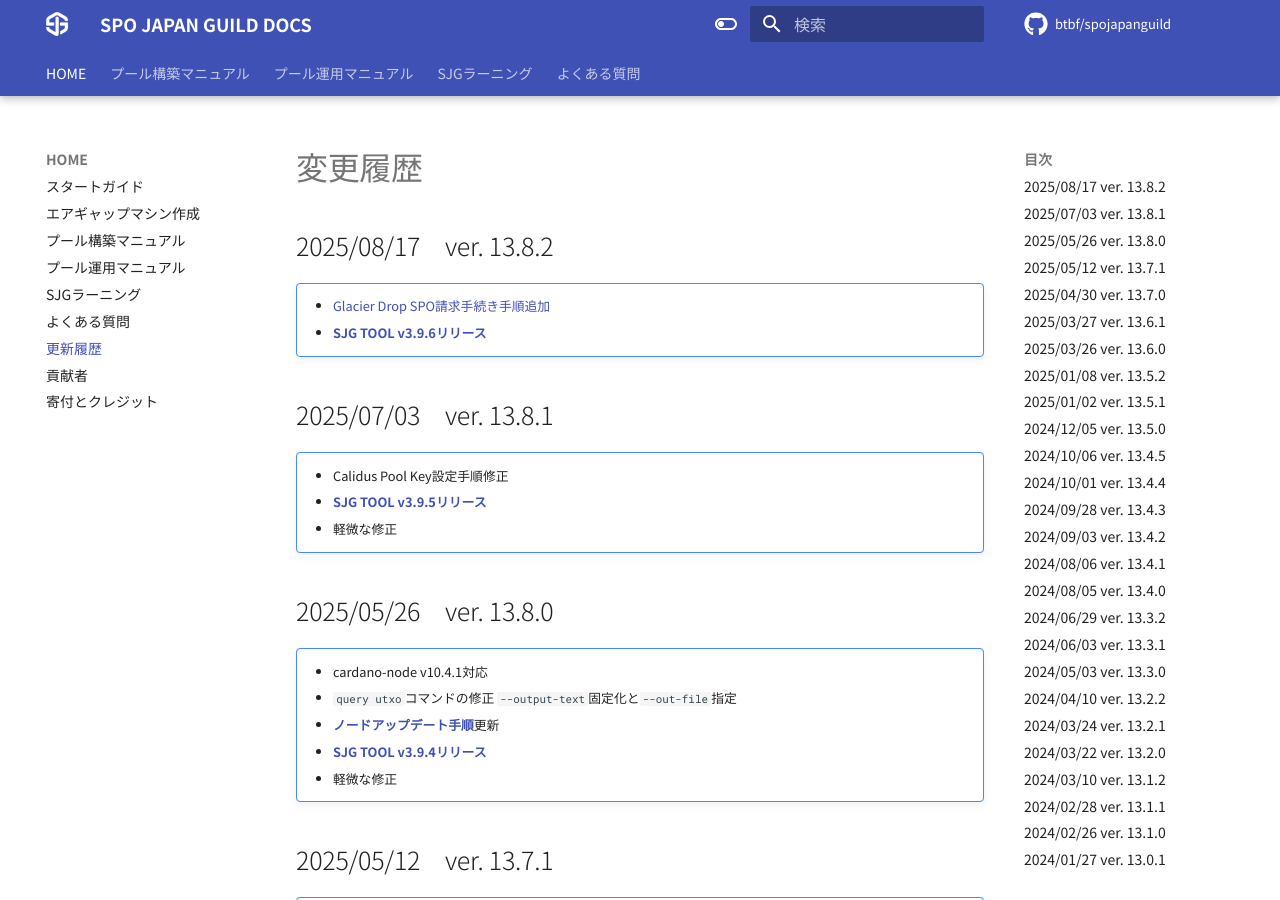
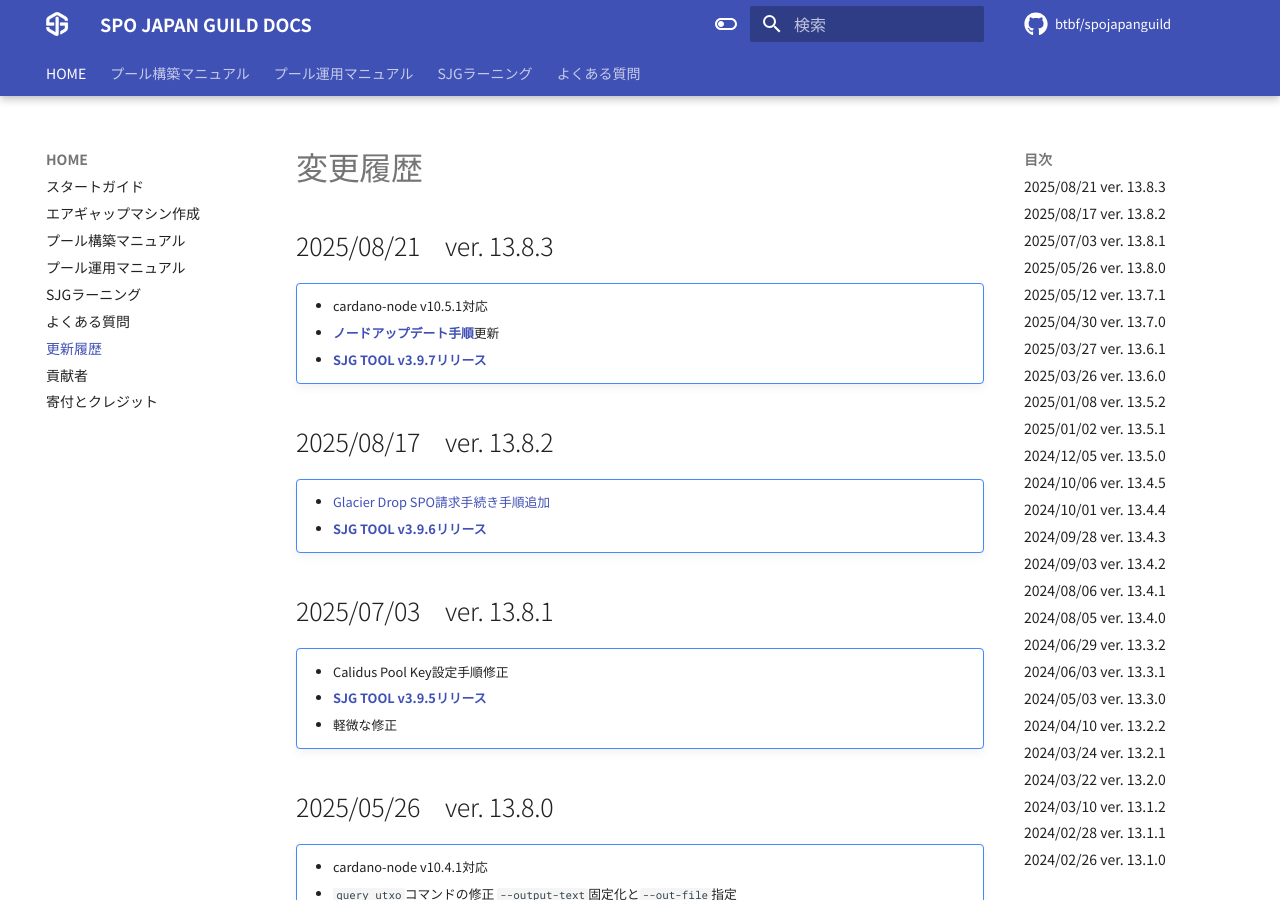
Before and after one commit to btbf/spojapanguild, an MkDocs documentation site: the page built from docs/changelogs.md, in a window 1280 px wide and 900 px high. Built offline with MkDocs 1.6.1 and Material for MkDocs 9.7.7, drawn with Linux system fonts in a browser that asks for light colours; comment, search, counter and statistics services are not loaded.

Commit message:
10.5.1 changelog

```diff
--- a/docs/changelogs.md
+++ b/docs/changelogs.md
@@ -1,4 +1,10 @@
 # 変更履歴
+
+## 2025/08/21　ver. 13.8.3
+!!! note ""
+    * cardano-node v10.5.1対応
+    * [**ノードアップデート手順**](operation/node-update.md)更新
+    * [**SJG TOOL v3.9.7リリース**](operation/tool.md)
 
 ## 2025/08/17　ver. 13.8.2
 !!! note ""
```
Also changed, not shown: docs/index.md (+2 -2 lines), docs/operation/tool.md (+4 -1 lines).
